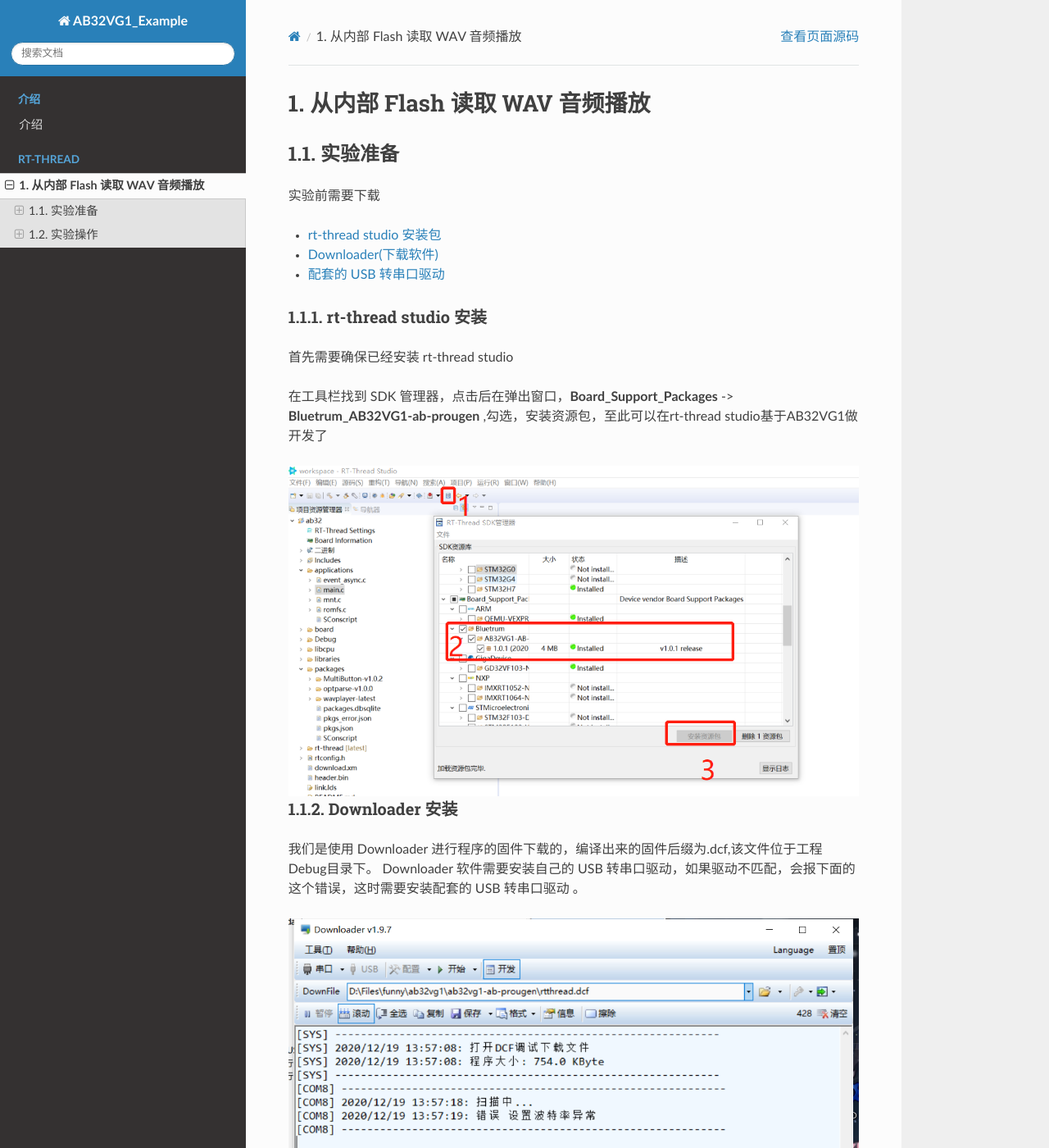
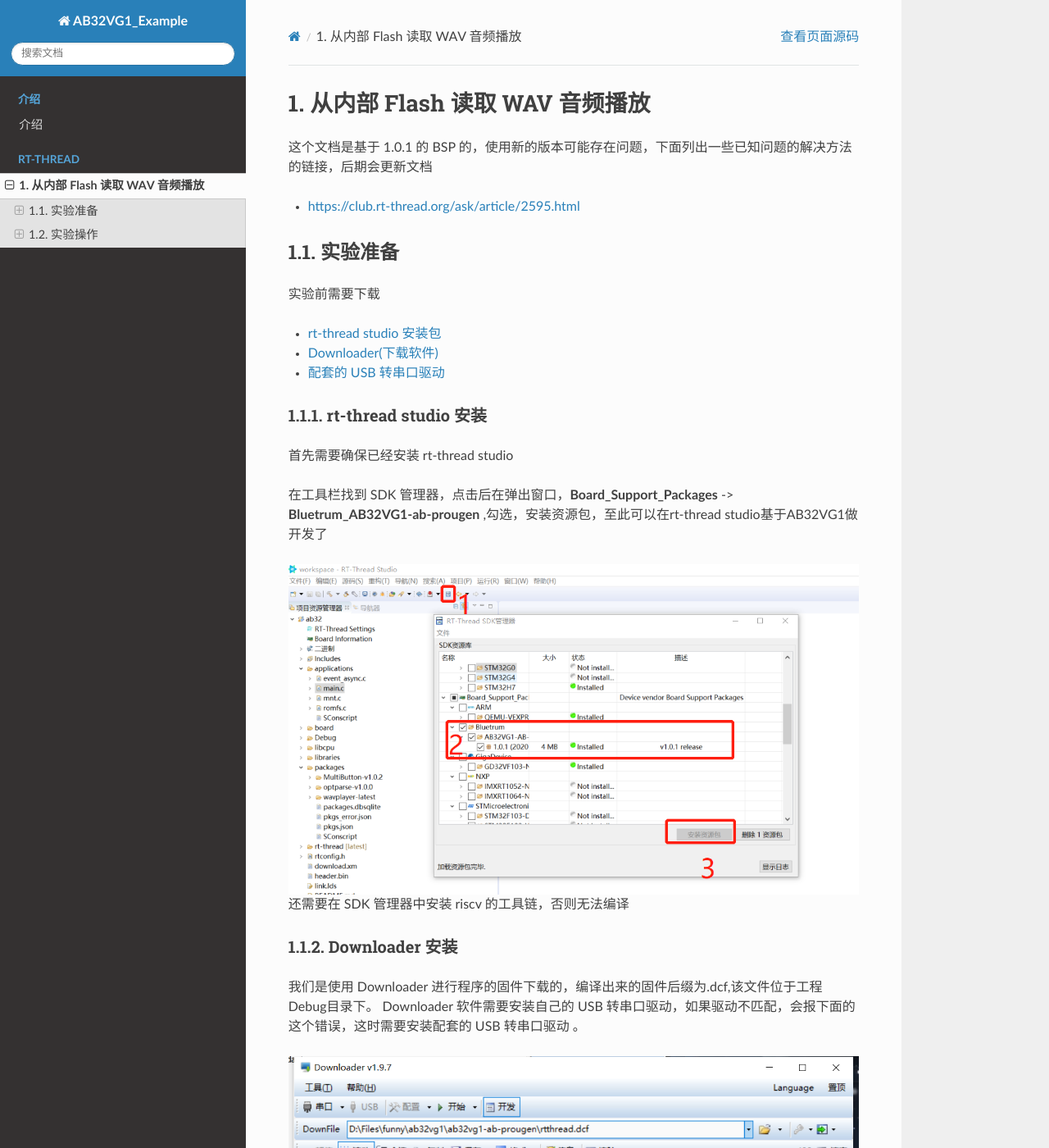
Before and after one commit to BLUETRUM/AB32VG1_Example, a Sphinx documentation site: the page built from source/rt-thread/wav_player.rst, in a window 1280 px wide and 1400 px high. Shown: the whole window at 82% size. Built offline with Sphinx 7.4.7 and the Read the Docs theme 2.0.0, drawn with Linux system fonts in a browser that asks for light colours.

Commit message:
附上已知问题的解决方法链接

```diff
--- a/source/rt-thread/wav_player.rst
+++ b/source/rt-thread/wav_player.rst
@@ -1,6 +1,10 @@
 ===============================
 从内部 Flash 读取 WAV 音频播放
 ===============================
+
+这个文档是基于 1.0.1 的 BSP 的，使用新的版本可能存在问题，下面列出一些已知问题的解决方法的链接，后期会更新文档
+
++ https://club.rt-thread.org/ask/article/2595.html
 
 实验准备
 ========
@@ -21,6 +25,7 @@
 .. image:: images/studio_0.png
    :align: center
 
+还需要在 SDK 管理器中安装 riscv 的工具链，否则无法编译
 
 Downloader 安装
 ----------------
```
